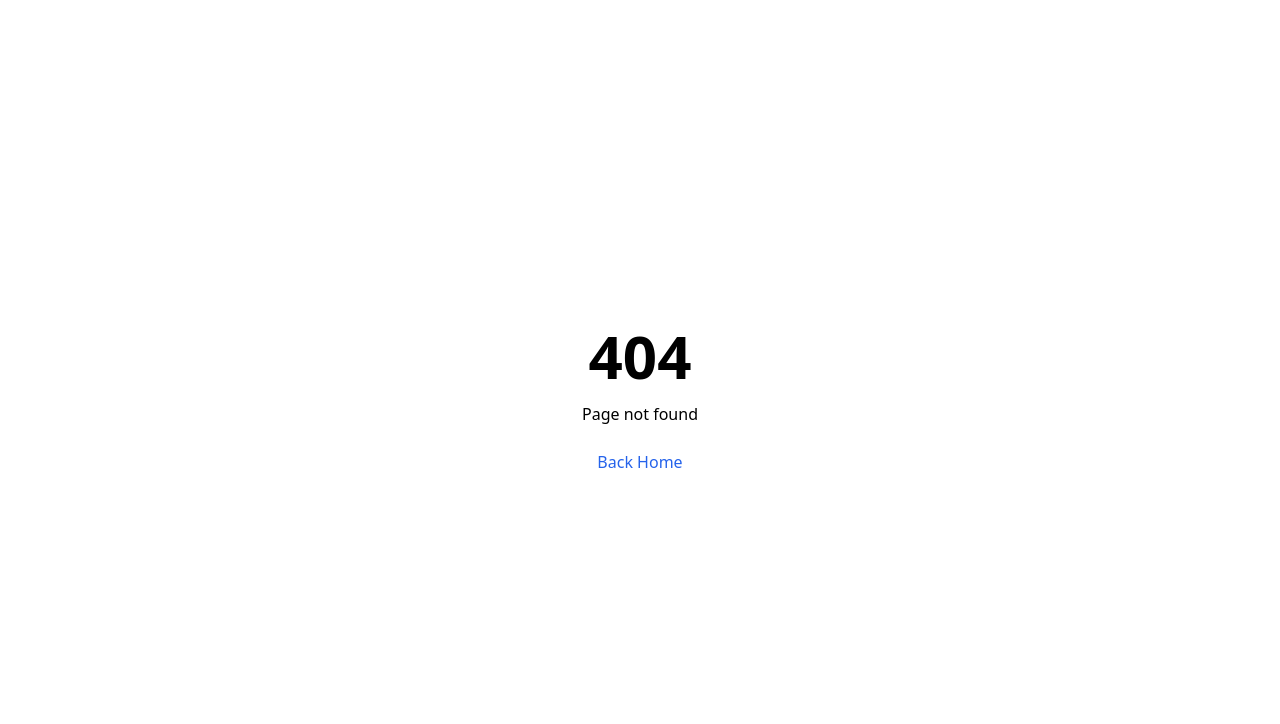
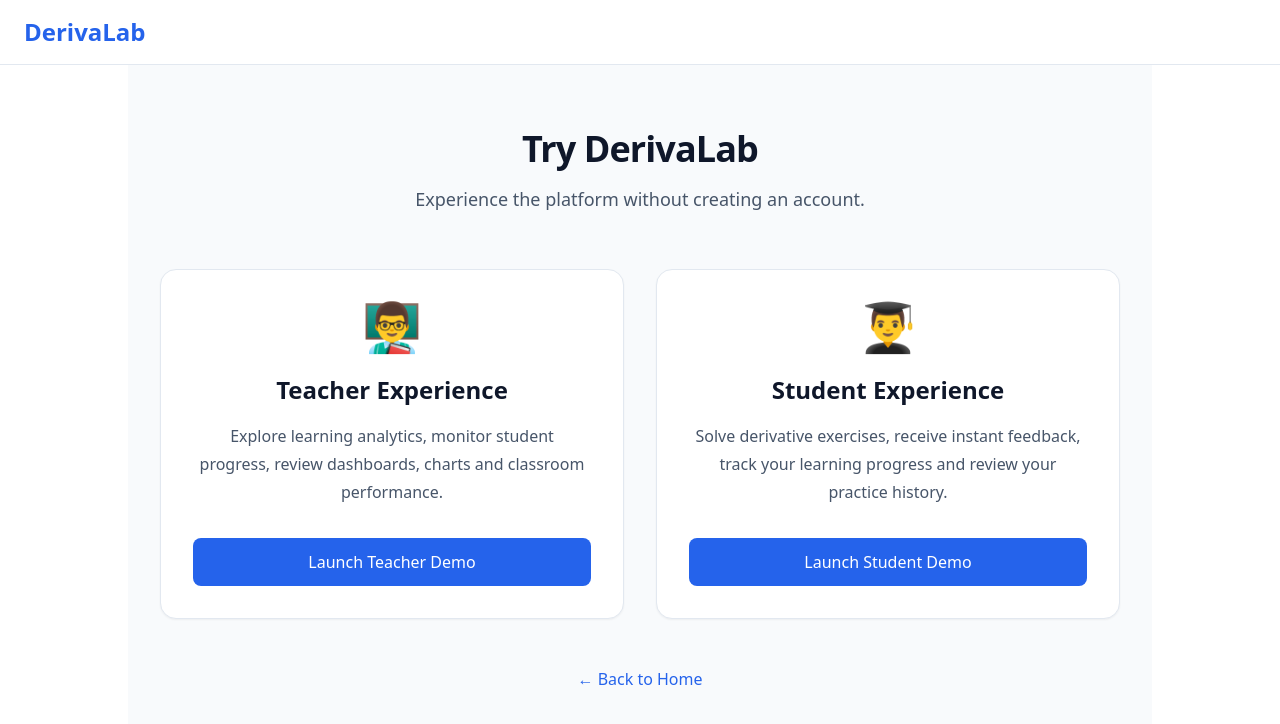
Before and after one commit to lu-alvz-dev/derivalab, a React (Vite) app in the folder client/: page /demo in a window 1280 px wide. Before the commit this address had no page. Shown: the top 724 px of the page. Built offline with nearby package versions, Linux system fonts and the light colour scheme.

Commit message:
feat: add page to select demo experience

```diff
--- a/client/src/App.jsx
+++ b/client/src/App.jsx
@@ -14,11 +14,14 @@ import StudentDashboardPage from "./pages/StudentDashboardPage";
 import ProfilePage from "./pages/ProfilePage";
 import NotFoundPage from "./pages/NotFoundPage";
 import TeacherStudentDashboard from "./pages/TeacherStudentDashboard";
+import DemoSelectionPage from "./pages/DemoSelectionPage";
 
 function App() {
   return (
     <Routes>
       <Route path="/" element={<LandingPage />} />
+
+      <Route path="/demo" element={<DemoSelectionPage />} />
 
       <Route path="/login" element={<LoginPage />} />
 
--- /dev/null
+++ b/client/src/pages/DemoSelectionPage.jsx
@@ -0,0 +1,135 @@
+import { Link } from "react-router-dom";
+import Navbar from "../components/Navbar";
+
+function DemoSelectionPage() {
+  return (
+    <>
+      <Navbar />
+
+      <main className="max-w-5xl mx-auto px-4 sm:px-6 lg:px-8 py-16 min-h-screen bg-slate-50">
+        <div className="text-center max-w-2xl mx-auto">
+          <h1 className="text-4xl font-bold tracking-tight text-slate-900">
+            Try DerivaLab
+          </h1>
+
+          <p className="mt-4 text-lg text-slate-600">
+            Experience the platform without creating an account.
+          </p>
+        </div>
+
+        <div className="mt-14 grid grid-cols-1 lg:grid-cols-2 gap-8">
+          {/* Teacher Demo */}
+
+          <section
+            className="
+              rounded-2xl
+              border
+              border-slate-200
+              bg-white
+              p-8
+              shadow-sm
+              transition-all
+              duration-200
+              hover:-translate-y-1
+              hover:shadow-lg
+            "
+          >
+            <div className="text-5xl mb-6 text-center">👨‍🏫</div>
+
+            <h2 className="text-2xl font-semibold text-slate-900 text-center">
+              Teacher Experience
+            </h2>
+
+            <p className="mt-4 text-center text-slate-600 leading-7">
+              Explore learning analytics, monitor student progress, review
+              dashboards, charts and classroom performance.
+            </p>
+
+            <button
+              className="
+                mt-8
+                w-full
+                rounded-lg
+                bg-blue-600
+                px-5
+                py-3
+                font-medium
+                text-white
+                transition-all
+                duration-200
+                hover:bg-blue-700
+                hover:shadow-lg
+              "
+            >
+              Launch Teacher Demo
+            </button>
+          </section>
+
+          {/* Student Demo */}
+
+          <section
+            className="
+              rounded-2xl
+              border
+              border-slate-200
+              bg-white
+              p-8
+              shadow-sm
+              transition-all
+              duration-200
+              hover:-translate-y-1
+              hover:shadow-lg
+            "
+          >
+            <div className="text-5xl mb-6 text-center">👨‍🎓</div>
+
+            <h2 className="text-2xl font-semibold text-slate-900 text-center">
+              Student Experience
+            </h2>
+
+            <p className="mt-4 text-center text-slate-600 leading-7">
+              Solve derivative exercises, receive instant feedback, track your
+              learning progress and review your practice history.
+            </p>
+
+            <button
+              className="
+                mt-8
+                w-full
+                rounded-lg
+                bg-blue-600
+                px-5
+                py-3
+                font-medium
+                text-white
+                transition-all
+                duration-200
+                hover:bg-blue-700
+                hover:shadow-lg
+              "
+            >
+              Launch Student Demo
+            </button>
+          </section>
+        </div>
+
+        <div className="mt-12 text-center">
+          <Link
+            to="/"
+            className="
+              inline-flex
+              items-center
+              text-blue-600
+              font-medium
+              hover:text-blue-700
+            "
+          >
+            ← Back to Home
+          </Link>
+        </div>
+      </main>
+    </>
+  );
+}
+
+export default DemoSelectionPage;
--- a/client/src/pages/PracticePage.jsx
+++ b/client/src/pages/PracticePage.jsx
@@ -82,7 +82,7 @@ function PracticePage() {
       .catch((err) => {
         console.error("Stats error:", err);
       });
-  }, [currentUser?.id]);
+  }, []);
 
   const loadHistory = useCallback(() => {
     fetchHistoryApi()
@@ -92,7 +92,7 @@ function PracticePage() {
       .catch((err) => {
         console.error("History error:", err);
       });
-  }, [currentUser?.id]);
+  }, []);
 
   useEffect(() => {
     fetchExercise();
```
